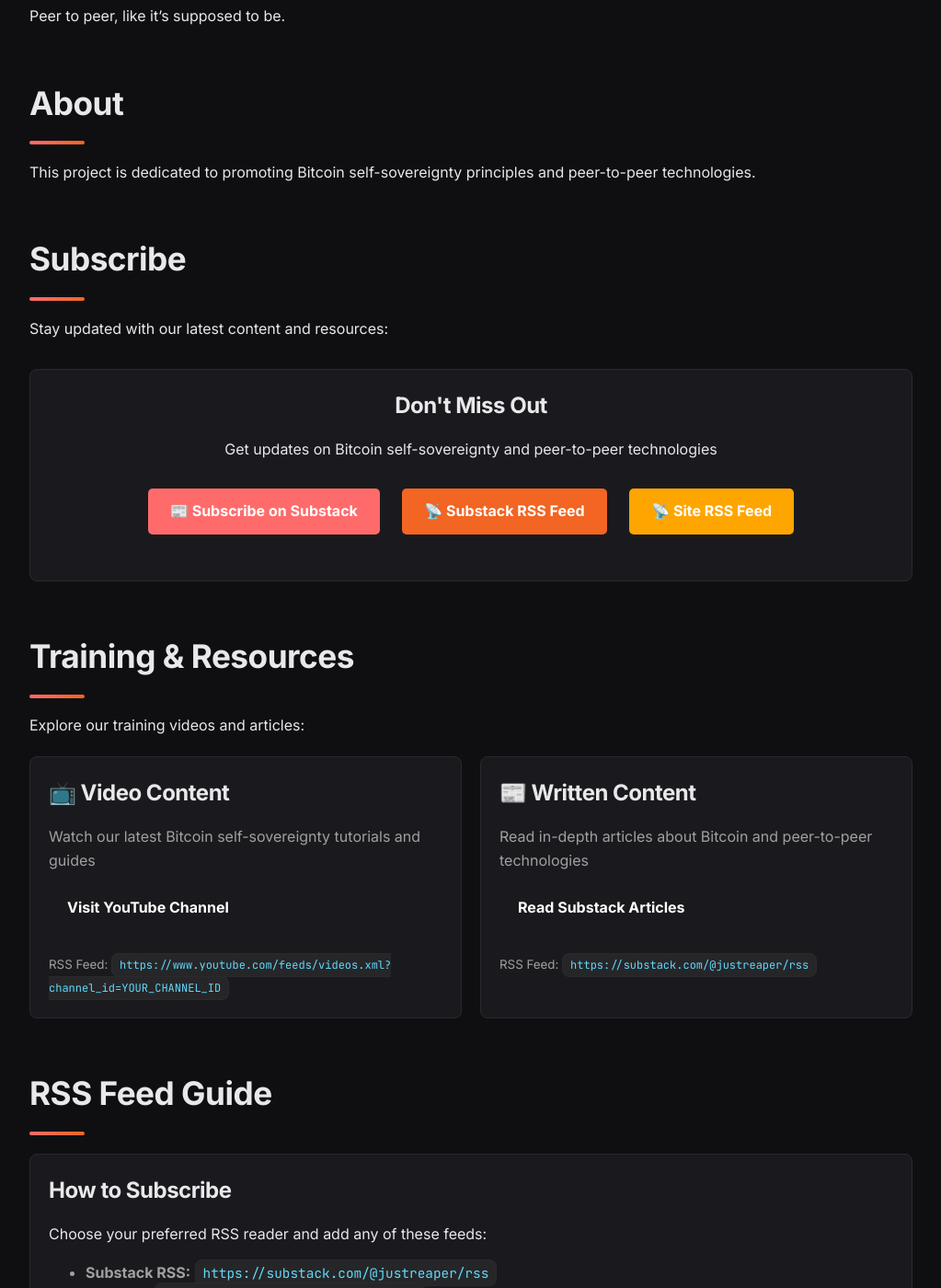
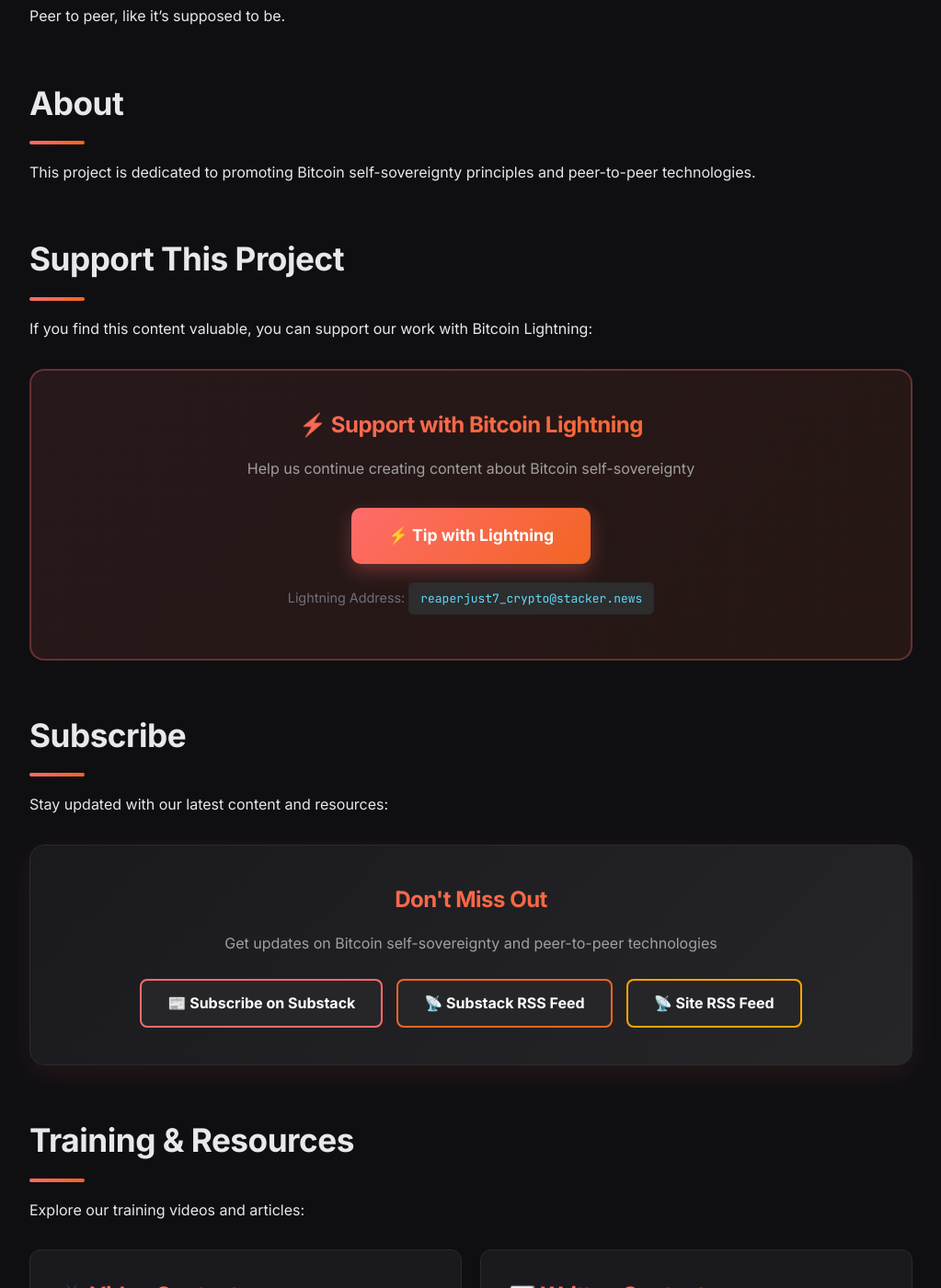
Before and after one commit to reaperjust7-crypto/btc-self-sovereignty, a Jekyll site: the page built from index.md, in a window 1280 px wide and 1400 px high, scrolled down 559 px. Shown: the whole window at 92% size, without its empty margins (128-1151 px from the left). Built offline with Jekyll 4.4.1, drawn with Linux system fonts in a browser that asks for light colours; our own code applies the rules of GitHub Pages for plain Markdown files; some of the changed text lies outside the part shown.

Commit message:
Add Bitcoin Lightning tip button with Stacker News address

```diff
--- a/index.md
+++ b/index.md
@@ -10,20 +10,33 @@ Peer to peer, like it's supposed to be.
 
 This project is dedicated to promoting Bitcoin self-sovereignty principles and peer-to-peer technologies.
 
+## Support This Project
+
+If you find this content valuable, you can support our work with Bitcoin Lightning:
+
+<div style="text-align: center; margin: 30px 0; padding: 40px; background: linear-gradient(135deg, rgba(255, 107, 107, 0.1), rgba(242, 101, 34, 0.1)); border: 2px solid rgba(255, 107, 107, 0.3); border-radius: 16px;">
+  <h3 style="margin-top: 0; background: linear-gradient(135deg, #ff6b6b, #f26522); -webkit-background-clip: text; -webkit-text-fill-color: transparent; background-clip: text;">⚡ Support with Bitcoin Lightning</h3>
+  <p style="color: #a0a0a0; margin-bottom: 20px;">Help us continue creating content about Bitcoin self-sovereignty</p>
+
+  <a href="lightning:reaperjust7_crypto@stacker.news" style="display: inline-block; margin: 10px; padding: 16px 40px; background: linear-gradient(135deg, #ff6b6b, #f26522); color: white; text-decoration: none; border-radius: 10px; font-weight: bold; font-size: 1.1em; transition: all 0.3s ease; box-shadow: 0 8px 20px rgba(255, 107, 107, 0.3);">⚡ Tip with Lightning</a>
+
+  <p style="color: #6f6f7a; font-size: 0.9em; margin-top: 15px;">Lightning Address: <code style="background: #2d2d2d; padding: 8px 12px; border-radius: 6px; color: #61dafb;">reaperjust7_crypto@stacker.news</code></p>
+</div>
+
 ## Subscribe
 
 Stay updated with our latest content and resources:
 
-<div style="text-align: center; margin: 30px 0; padding: 20px; background-color: var(--bg-secondary); border: 1px solid var(--border-color); border-radius: 8px;">
-  <h3 style="color: var(--accent); margin-top: 0;">Don't Miss Out</h3>
-  <p>Get updates on Bitcoin self-sovereignty and peer-to-peer technologies</p>
+<div style="text-align: center; margin: 30px 0; padding: 40px; background: linear-gradient(135deg, var(--bg-secondary), var(--bg-tertiary)); border: 1px solid var(--border-color); border-radius: 16px; box-shadow: 0 8px 32px rgba(255, 107, 107, 0.1);">
+  <h3 style="margin-top: 0; background: linear-gradient(135deg, #ff6b6b, #f26522); -webkit-background-clip: text; -webkit-text-fill-color: transparent; background-clip: text;">Don't Miss Out</h3>
+  <p style="color: var(--text-secondary); margin-bottom: 25px;">Get updates on Bitcoin self-sovereignty and peer-to-peer technologies</p>
 
-  <div style="margin: 20px 0;">
-    <a href="https://substack.com/@justreaper" style="display: inline-block; margin: 10px; padding: 12px 24px; background-color: #ff6b6b; color: white; text-decoration: none; border-radius: 5px; font-weight: bold; transition: all 0.3s ease;" onmouseover="this.style.backgroundColor='#ff5252'; this.style.transform='translateY(-2px)';" onmouseout="this.style.backgroundColor='#ff6b6b'; this.style.transform='translateY(0)';">📰 Subscribe on Substack</a>
+  <div style="display: flex; flex-wrap: wrap; gap: 15px; justify-content: center;">
+    <a href="https://substack.com/@justreaper" style="display: inline-block; padding: 12px 28px; background: var(--bg-tertiary); color: white; text-decoration: none; border: 2px solid #ff6b6b; border-radius: 8px; font-weight: bold; transition: all 0.3s ease;">📰 Subscribe on Substack</a>
 
-    <a href="https://substack.com/@justreaper/rss" style="display: inline-block; margin: 10px; padding: 12px 24px; background-color: #f26522; color: white; text-decoration: none; border-radius: 5px; font-weight: bold; transition: all 0.3s ease;" onmouseover="this.style.backgroundColor='#e55a1a'; this.style.transform='translateY(-2px)';" onmouseout="this.style.backgroundColor='#f26522'; this.style.transform='translateY(0)';">📡 Substack RSS Feed</a>
+    <a href="https://substack.com/@justreaper/rss" style="display: inline-block; padding: 12px 28px; background: var(--bg-tertiary); color: white; text-decoration: none; border: 2px solid #f26522; border-radius: 8px; font-weight: bold; transition: all 0.3s ease;">📡 Substack RSS Feed</a>
 
-    <a href="/feed.xml" style="display: inline-block; margin: 10px; padding: 12px 24px; background-color: #ffa500; color: white; text-decoration: none; border-radius: 5px; font-weight: bold; transition: all 0.3s ease;" onmouseover="this.style.backgroundColor='#ff9500'; this.style.transform='translateY(-2px)';" onmouseout="this.style.backgroundColor='#ffa500'; this.style.transform='translateY(0)';">📡 Site RSS Feed</a>
+    <a href="/feed.xml" style="display: inline-block; padding: 12px 28px; background: var(--bg-tertiary); color: white; text-decoration: none; border: 2px solid #ffa500; border-radius: 8px; font-weight: bold; transition: all 0.3s ease;">📡 Site RSS Feed</a>
   </div>
 </div>
 
@@ -31,33 +44,29 @@ Stay updated with our latest content and resources:
 
 Explore our training videos and articles:
 
-<div style="display: grid; grid-template-columns: 1fr 1fr; gap: 20px; margin: 20px 0;">
-  <div style="background-color: var(--bg-secondary); border: 1px solid var(--border-color); padding: 20px; border-radius: 8px;">
-    <h3 style="margin-top: 0;">📺 Video Content</h3>
+<div style="display: grid; grid-template-columns: 1fr 1fr; gap: 20px; margin: 30px 0;">
+  <div style="background: var(--bg-secondary); border: 1px solid var(--border-color); padding: 30px; border-radius: 12px; transition: all 0.3s ease;">
+    <h3 style="margin-top: 0; color: var(--accent-primary);">📺 Video Content</h3>
     <p style="color: var(--text-secondary); margin-bottom: 15px;">Watch our latest Bitcoin self-sovereignty tutorials and guides</p>
-    <a href="https://youtube.com/@BlancaEnterprises" style="display: inline-block; padding: 10px 20px; background-color: var(--accent); color: white; text-decoration: none; border-radius: 5px; font-weight: bold; transition: all 0.3s ease;" onmouseover="this.style.backgroundColor='var(--accent-alt)'; this.style.transform='translateY(-2px)';" onmouseout="this.style.backgroundColor='var(--accent)'; this.style.transform='translateY(0)';">Visit YouTube Channel</a>
-    <br/><br/>
-    <small style="color: var(--text-secondary);">RSS Feed: <code>https://www.youtube.com/feeds/videos.xml?channel_id=YOUR_CHANNEL_ID</code></small>
+    <a href="https://youtube.com/@BlancaEnterprises" style="display: inline-block; padding: 10px 20px; background: linear-gradient(135deg, #ff6b6b, #f26522); color: white; text-decoration: none; border-radius: 8px; font-weight: bold; transition: all 0.3s ease;">Visit YouTube Channel</a>
   </div>
 
-  <div style="background-color: var(--bg-secondary); border: 1px solid var(--border-color); padding: 20px; border-radius: 8px;">
-    <h3 style="margin-top: 0;">📰 Written Content</h3>
+  <div style="background: var(--bg-secondary); border: 1px solid var(--border-color); padding: 30px; border-radius: 12px; transition: all 0.3s ease;">
+    <h3 style="margin-top: 0; color: var(--accent-primary);">📰 Written Content</h3>
     <p style="color: var(--text-secondary); margin-bottom: 15px;">Read in-depth articles about Bitcoin and peer-to-peer technologies</p>
-    <a href="https://substack.com/@justreaper" style="display: inline-block; padding: 10px 20px; background-color: var(--accent); color: white; text-decoration: none; border-radius: 5px; font-weight: bold; transition: all 0.3s ease;" onmouseover="this.style.backgroundColor='var(--accent-alt)'; this.style.transform='translateY(-2px)';" onmouseout="this.style.backgroundColor='var(--accent)'; this.style.transform='translateY(0)';">Read Substack Articles</a>
-    <br/><br/>
-    <small style="color: var(--text-secondary);">RSS Feed: <code>https://substack.com/@justreaper/rss</code></small>
+    <a href="https://substack.com/@justreaper" style="display: inline-block; padding: 10px 20px; background: linear-gradient(135deg, #ff6b6b, #f26522); color: white; text-decoration: none; border-radius: 8px; font-weight: bold; transition: all 0.3s ease;">Read Substack Articles</a>
   </div>
 </div>
 
 ## RSS Feed Guide
 
-<div style="background-color: var(--bg-secondary); border: 1px solid var(--border-color); padding: 20px; border-radius: 8px; margin: 20px 0;">
+<div style="background: var(--bg-secondary); border: 1px solid var(--border-color); padding: 30px; border-radius: 12px; margin: 30px 0;">
   <h3 style="margin-top: 0;">How to Subscribe</h3>
   <p>Choose your preferred RSS reader and add any of these feeds:</p>
   <ul style="color: var(--text-secondary);">
-    <li><strong>Substack RSS:</strong> <code>https://substack.com/@justreaper/rss</code></li>
-    <li><strong>Site RSS:</strong> <code>https://your-domain.com/feed.xml</code></li>
-    <li><strong>YouTube RSS:</strong> <code>https://www.youtube.com/feeds/videos.xml?channel_id=YOUR_CHANNEL_ID</code></li>
+    <li><strong>Substack RSS:</strong> <code style="background: #2d2d2d; padding: 4px 8px; border-radius: 4px;">https://substack.com/@justreaper/rss</code></li>
+    <li><strong>Site RSS:</strong> <code style="background: #2d2d2d; padding: 4px 8px; border-radius: 4px;">https://your-domain.com/feed.xml</code></li>
+    <li><strong>YouTube RSS:</strong> <code style="background: #2d2d2d; padding: 4px 8px; border-radius: 4px;">https://www.youtube.com/feeds/videos.xml?channel_id=YOUR_CHANNEL_ID</code></li>
   </ul>
   <p><strong>Popular RSS Readers:</strong> Feedly, Inoreader, The Old Reader, Newsblur, or any standard RSS aggregator</p>
 </div>
@@ -68,4 +77,4 @@ Explore the repository to learn more about Bitcoin self-sovereignty and decentra
 
 ---
 
-*Built with GitHub Pages and Jekyll • Dark theme enabled • RSS feeds available*
+*Built with GitHub Pages and Jekyll • Dark theme enabled • Bitcoin Lightning supported*
```
